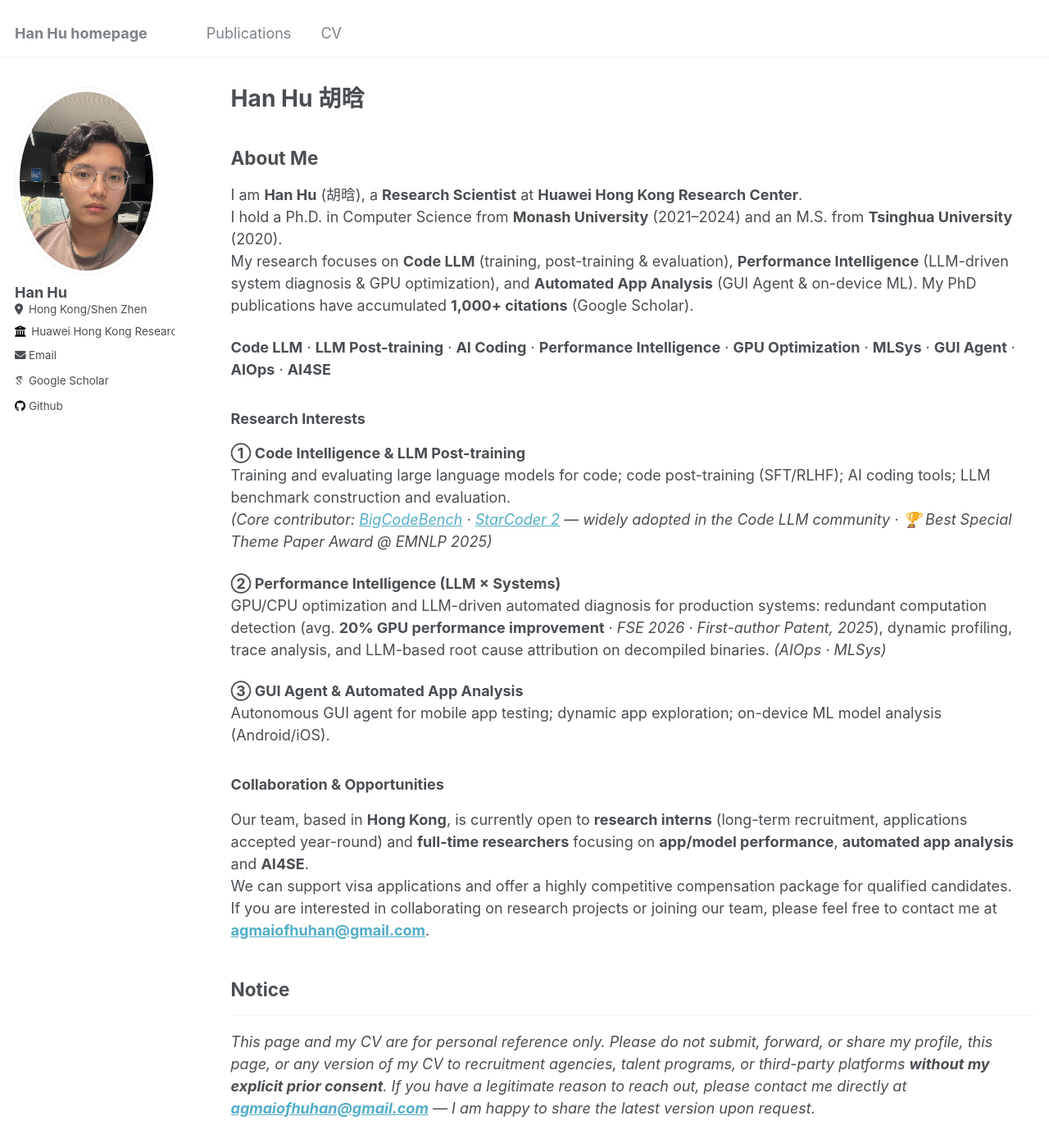
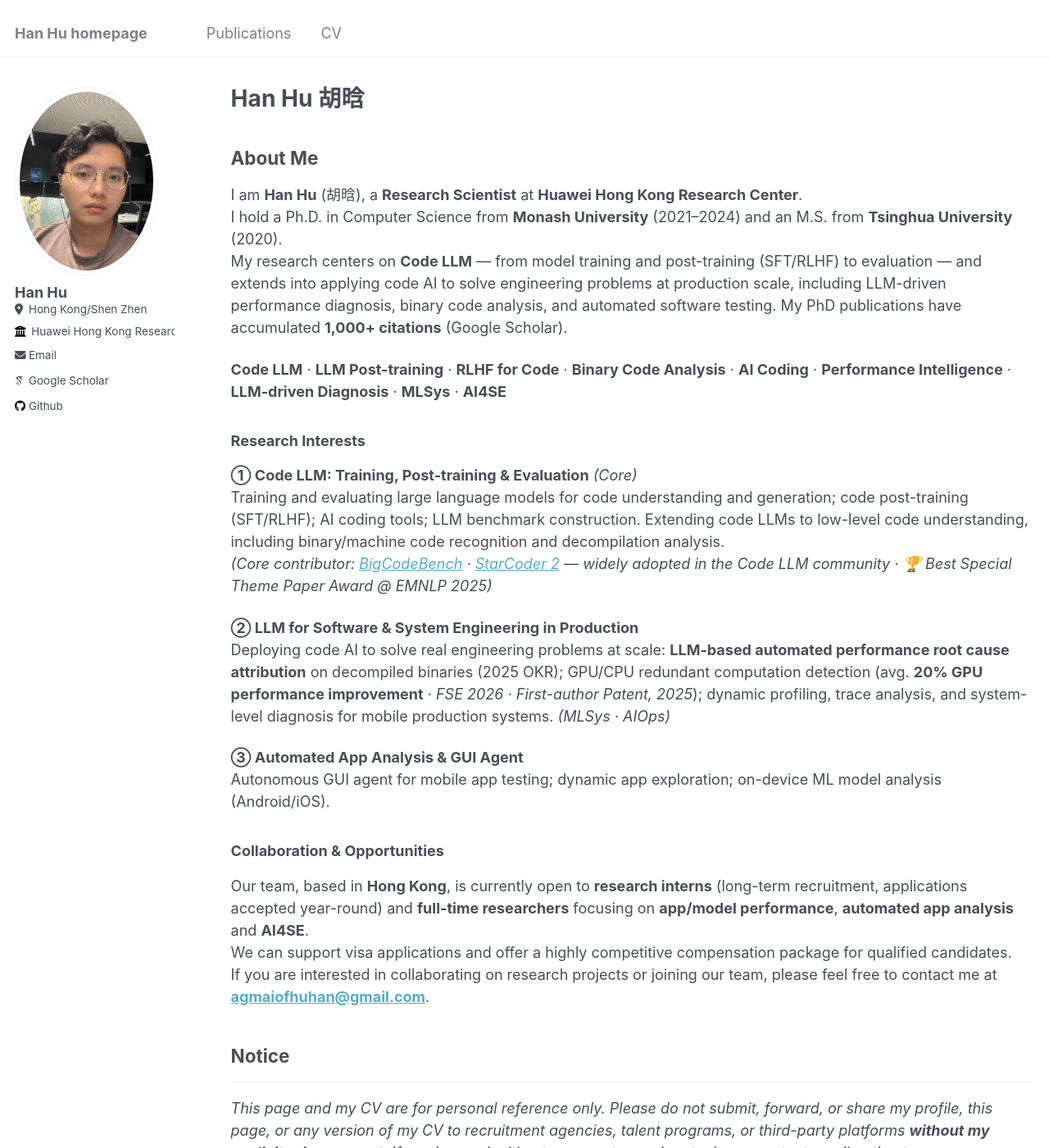
Before and after one commit to huhanGitHub/huhanGitHub.github.io, a Jekyll site: the page built from _pages/about.md, in a window 1280 px wide and 1400 px high. Shown: the whole window at 82% size. Built offline with Jekyll 4.4.1, drawn with Linux system fonts in a browser that asks for light colours; some web fonts are replaced.

Commit message:
Refocus homepage: Code LLM as core, engineering applications as extension
Made-with: Cursor

```diff
--- a/_pages/about.md
+++ b/_pages/about.md
@@ -12,20 +12,20 @@ redirect_from:
 
 I am **Han Hu** (胡晗), a **Research Scientist** at **Huawei Hong Kong Research Center**.
 I hold a Ph.D. in Computer Science from **Monash University** (2021–2024) and an M.S. from **Tsinghua University** (2020).
-My research focuses on **Code LLM** (training, post-training & evaluation), **Performance Intelligence** (LLM-driven system diagnosis & GPU optimization), and **Automated App Analysis** (GUI Agent & on-device ML). My PhD publications have accumulated **1,000+ citations** (Google Scholar).
+My research centers on **Code LLM** — from model training and post-training (SFT/RLHF) to evaluation — and extends into applying code AI to solve engineering problems at production scale, including LLM-driven performance diagnosis, binary code analysis, and automated software testing. My PhD publications have accumulated **1,000+ citations** (Google Scholar).
 
-**Code LLM** · **LLM Post-training** · **AI Coding** · **Performance Intelligence** · **GPU Optimization** · **MLSys** · **GUI Agent** · **AIOps** · **AI4SE**
+**Code LLM** · **LLM Post-training** · **RLHF for Code** · **Binary Code Analysis** · **AI Coding** · **Performance Intelligence** · **LLM-driven Diagnosis** · **MLSys** · **AI4SE**
 
 ### Research Interests
 
-**① Code Intelligence & LLM Post-training**
-Training and evaluating large language models for code; code post-training (SFT/RLHF); AI coding tools; LLM benchmark construction and evaluation.
+**① Code LLM: Training, Post-training & Evaluation** *(Core)*
+Training and evaluating large language models for code understanding and generation; code post-training (SFT/RLHF); AI coding tools; LLM benchmark construction. Extending code LLMs to low-level code understanding, including binary/machine code recognition and decompilation analysis.
 *(Core contributor: [BigCodeBench](https://github.com/bigcode-project/bigcodebench) · [StarCoder 2](https://github.com/bigcode-project/starcoder2) — widely adopted in the Code LLM community · 🏆 Best Special Theme Paper Award @ EMNLP 2025)*
 
-**② Performance Intelligence (LLM × Systems)**
-GPU/CPU optimization and LLM-driven automated diagnosis for production systems: redundant computation detection (avg. **20% GPU performance improvement** · *FSE 2026 · First-author Patent, 2025*), dynamic profiling, trace analysis, and LLM-based root cause attribution on decompiled binaries. *(AIOps · MLSys)*
+**② LLM for Software & System Engineering in Production**
+Deploying code AI to solve real engineering problems at scale: **LLM-based automated performance root cause attribution** on decompiled binaries (2025 OKR); GPU/CPU redundant computation detection (avg. **20% GPU performance improvement** · *FSE 2026 · First-author Patent, 2025*); dynamic profiling, trace analysis, and system-level diagnosis for mobile production systems. *(MLSys · AIOps)*
 
-**③ GUI Agent & Automated App Analysis**
+**③ Automated App Analysis & GUI Agent**
 Autonomous GUI agent for mobile app testing; dynamic app exploration; on-device ML model analysis (Android/iOS).
 
 ### Collaboration & Opportunities
```
